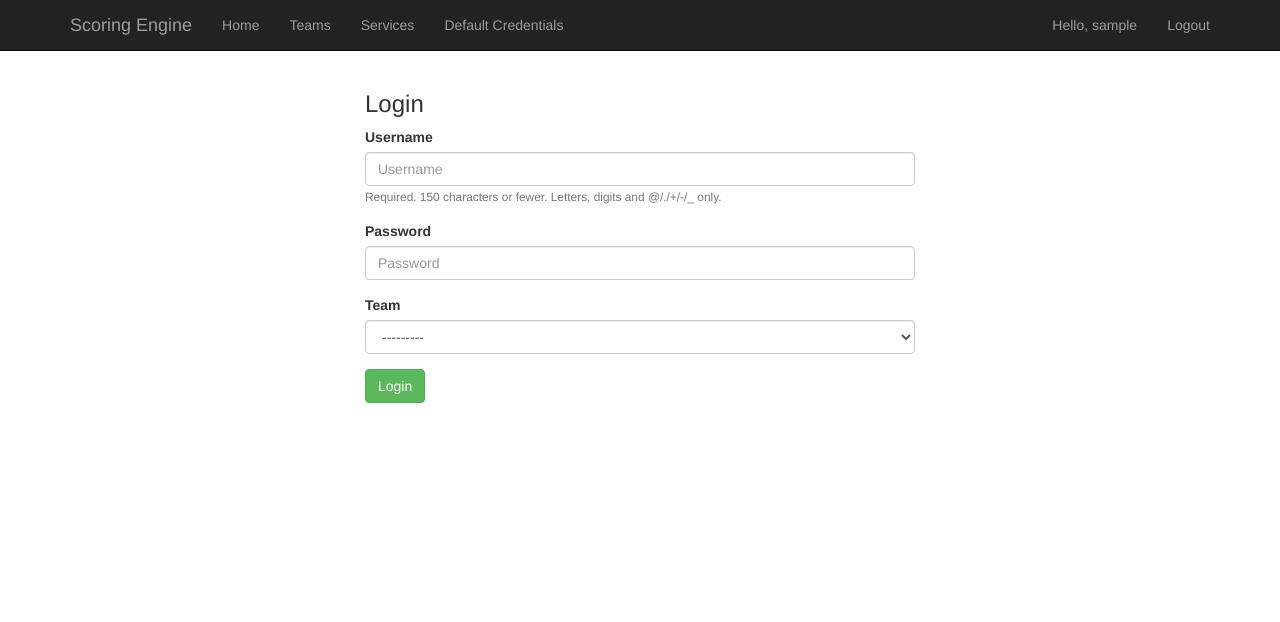
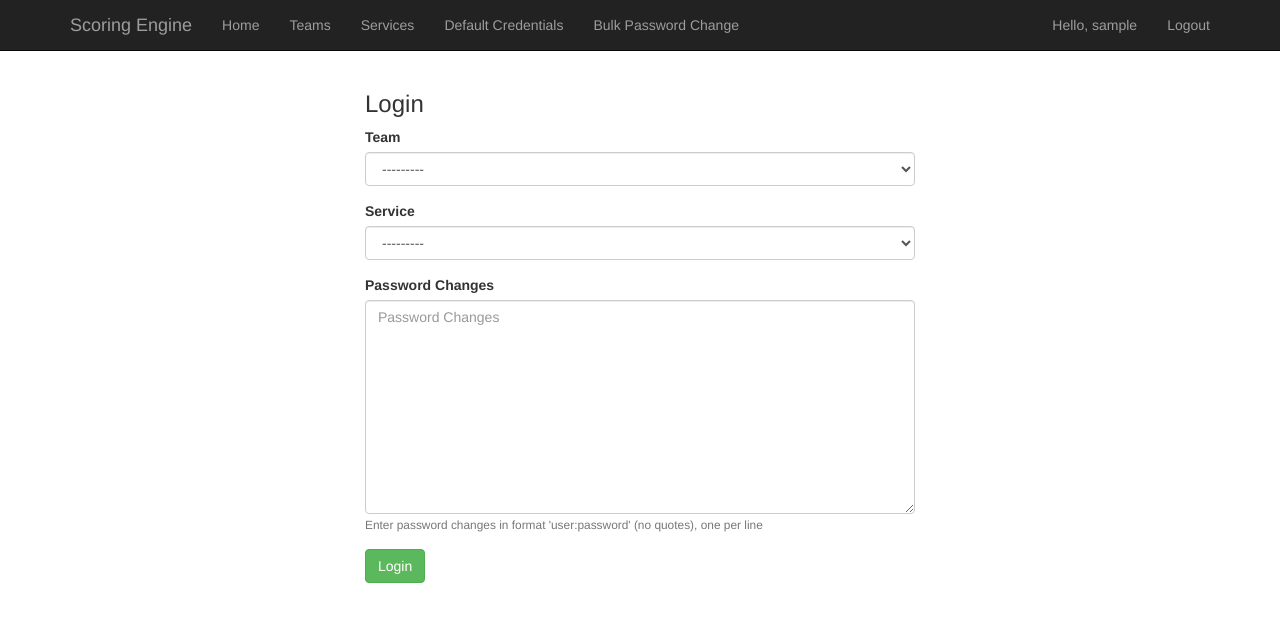
Before and after one commit to ainterr/scoring_engine, a Django app: template engine/templates/login.html in a window 1280 px wide. Shown: the top 622 px of the page. Run offline with Django 3.2, Linux system fonts and the light colour scheme; the template is opened without the code that fills it: values that come from a table or form of the project are taken from there, others are empty; the visitor is signed in with stand-in values (Sample User, id 1); parts of the project's set-up code (start-up, migrations or seed data) failed here and were passed over; some libraries are stand-ins or nearby versions.

Commit message:
Bulk Password Change page

```diff
--- a/engine/forms.py
+++ b/engine/forms.py
@@ -1,4 +1,5 @@
 from django import forms
+from django.core.validators import RegexValidator
 from . import models
 
 def ModelFormFactory(model_class, ex=[]):
@@ -23,3 +24,45 @@
     class Meta:
         model = models.User
         fields = ['username', 'password', 'team']
+
+class BulkPasswordForm(forms.ModelForm):
+    changeList = forms.CharField(
+        label='Password Changes',
+        help_text='Enter password changes in format \'user:password\' (no quotes), one per line',
+        widget=forms.Textarea(),
+        validators=[RegexValidator('^([!-~]+:[!-~]+\s*\n?)+$')])
+    service = forms.ModelChoiceField(models.Service.objects.all())
+
+    def save(self):
+        team = self.cleaned_data['team']
+        service = self.cleaned_data['service']
+        for line in self.cleaned_data['changeList'].split('\n'):
+            user,passwd = line.strip().split(':')
+            try:
+                cred = models.Credential.objects.get(team=team, username=user, services=service)
+                if cred.services.count() > 1:
+                    # Create new object, remove service from cred.services
+                    cred.services.remove(service)
+                    cred.default = False
+                    cred.save()
+
+                    new_cred = models.Credential.objects.create(
+                        team=team,
+                        username=user,
+                        password=passwd,
+                        default=False
+                    )
+                    new_cred.services.add(service)
+                    new_cred.save()
+
+                else:
+                    cred.password = passwd
+                    cred.default=False
+                    cred.save()
+            except models.Credential.DoesNotExist:
+                pass # User entered a credential which doesn't exist. Ignore it
+
+
+    class Meta:
+        model = models.Credential
+        fields = ['team', 'service', 'changeList']
--- a/engine/templates/base.html
+++ b/engine/templates/base.html
@@ -33,6 +33,7 @@
 <li class="{% block teams %}{% endblock %}"><a href="{% url 'teams' %}">Teams</a></li>
 <li class="{% block services %}{% endblock %}"><a href="{% url 'services' %}">Services</a></li>
 <li class="{% block credentials %}{% endblock %}"><a href="{% url 'credentials' %}">Default Credentials</a></li>
+<li class="{% block bulk_password %}{% endblock %}"><a href="{% url 'bulk_password' %}">Bulk Password Change</a></li>
 {% else %}
 <li class="{% block status %}{% endblock %}"><a href="{% url 'status' %}">Status</a></li>
 {% endif %}
--- a/engine/urls.py
+++ b/engine/urls.py
@@ -11,4 +11,5 @@
     url(r'^teams/([0-9]+)/$', views.team_detail, name='team_detail'),
     url(r'^services/$', views.services, name='services'),
     url(r'^credentials/$', views.default_creds, name='credentials'),
+    url(r'^bulk_password/$', views.bulk_password, name='bulk_password'),
 ]
```
Also changed, not shown: engine/templates/bulk_password.html (added, +15 -0 lines), engine/views.py (+30 -3 lines).
